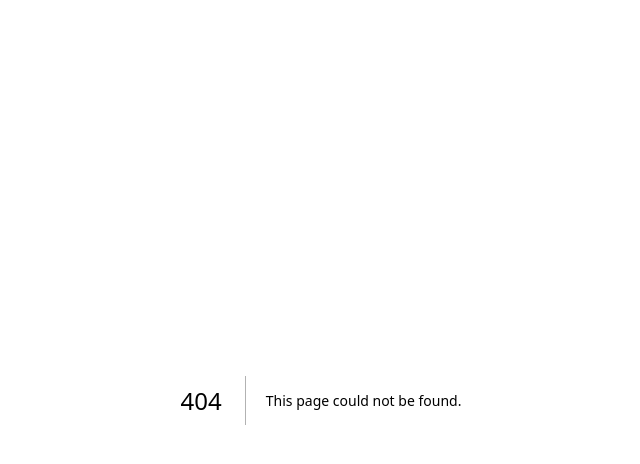
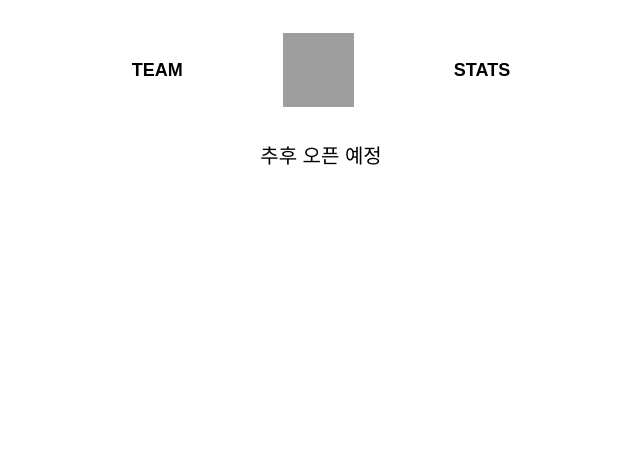
Before and after one commit to chaewoong0407/volleyball-records, a Next.js app: page /stat in a window 1280 px wide. Before the commit this address had no page. Shown: the top 464 px of the page, without its empty margins (319-959 px from the left). Built offline with nearby package versions, Linux system fonts and the light colour scheme; grey boxes are pictures that could not be loaded.

Commit message:
stat 페이지추가 및 서브헤더 히스토리 안쌓이게 변경

```diff
--- a/components/Team/TeamHeader/TeamHeader.tsx
+++ b/components/Team/TeamHeader/TeamHeader.tsx
@@ -52,7 +52,7 @@ const TeamHeader = ({ team }: TeamIntroductionProps) => {
           key={idx}
           path={data.href === currentPage[0]}
           onClick={() =>
-            router.push({
+            router.replace({
               pathname: data.href,
               query: { team_id: team && team.id },
             })
--- /dev/null
+++ b/pages/stat/index.tsx
@@ -0,0 +1,23 @@
+import styled from '@emotion/styled';
+import { Header } from 'components';
+import React from 'react';
+
+export const Container = styled.div`
+  position: relative;
+  width: 100%;
+  height: calc(100% - 140px);
+  display: flex;
+  flex-direction: column;
+  align-items: center;
+`;
+
+const Stat = () => {
+  return (
+    <Container>
+      <Header />
+      추후 오픈 예정
+    </Container>
+  );
+};
+
+export default Stat;
```
